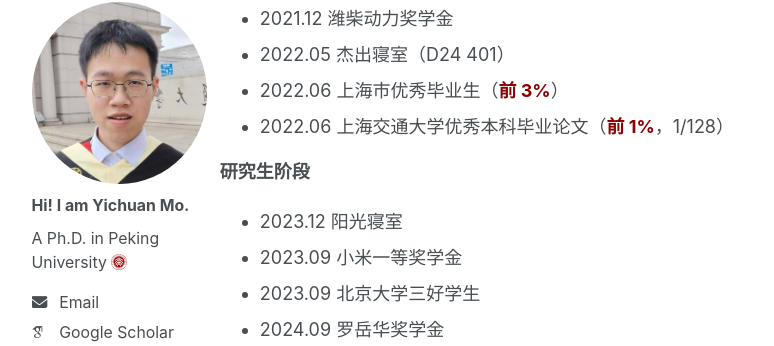
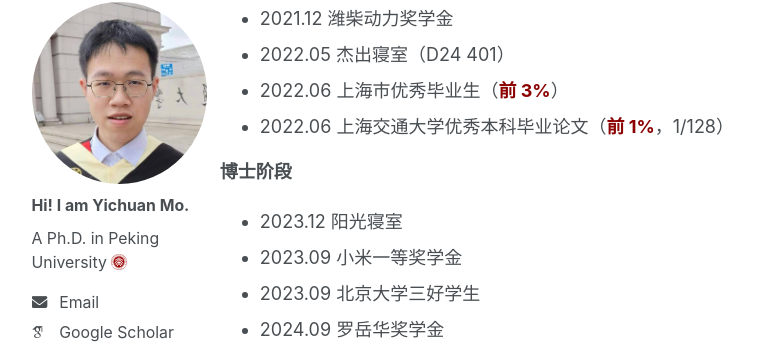
Before and after one commit to mo666666/mo666666.github.io, a Jekyll site: the page built from _pages/about-zh.md, in a window 1280 px wide and 900 px high, scrolled down 740 px. Shown: the part 99-445 px from the top of the window, without its empty margins (164-938 px from the left). Built offline with Jekyll 4.4.1, drawn with Linux system fonts in a browser that asks for light colours; some web fonts are replaced; a script bundle is joined from its source files by our own code; library files that are not in the unit come from our copies.

```diff
--- a/_pages/about-zh.md
+++ b/_pages/about-zh.md
@@ -38,7 +38,7 @@
   <li>2022.06 上海交通大学优秀本科毕业论文（<strong style="color: #8B0000;">前 1%</strong>，1/128）</li>
 </ul>
 
-<p><strong>研究生阶段</strong></p>
+<p><strong>博士阶段</strong></p>
 <ul>
    <li>2023.12 阳光寝室</li>
    <li>2023.09 小米一等奖学金</li>
```
